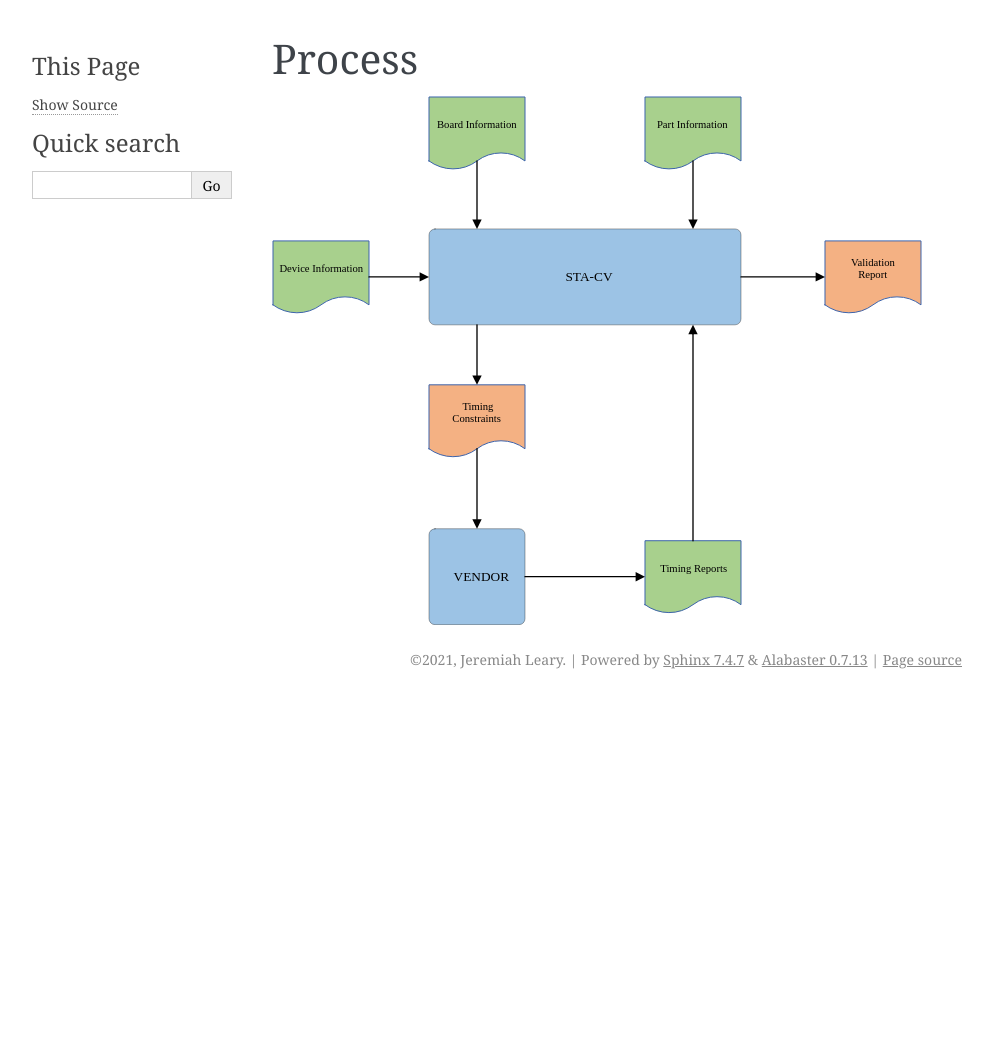
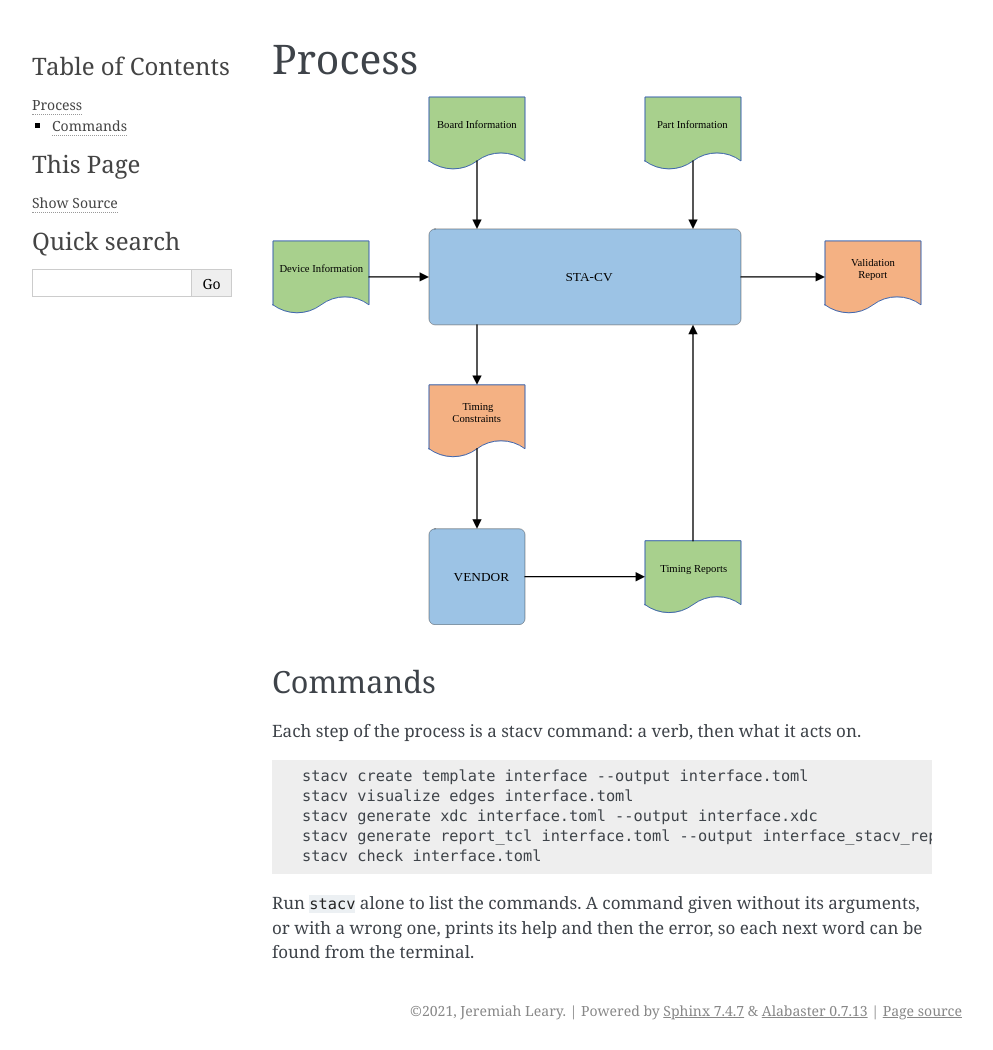
Before and after one commit to jeremiah-c-leary/sta-constraint-validator, a Sphinx documentation site: the page built from docs/source/process.rst, in a window 1280 px wide. Shown: the whole page, without its empty margins (148-1141 px from the left). Built offline with Sphinx 7.4.7, drawn with Linux system fonts in a browser that asks for light colours; before the commit the page ends 900 px from its top, so only the background shows below that.

Commit message:
Documenting the command help, and that only check needs the timing report variables.
Co-Authored-By: Claude Opus 5.5 <noreply@anthropic.com>

```diff
--- a/docs/source/generate.rst
+++ b/docs/source/generate.rst
@@ -218,7 +218,8 @@ Report paths
 ^^^^^^^^^^^^
 
 The script writes each report where ``stacv check`` looks for it.
-Environment variables are left for the timing tool to read when the script runs, so the script works in any terminal or CI job that sets them:
+Environment variables are left for the timing tool to read when the script runs, so the script works in any terminal or CI job that sets them.
+They do not need to be set where stacv runs, and a path that starts with one is written as it is:
 
 =============================================  ==================================================================
 ``timing_reports`` entry                       Path in the script
--- a/docs/source/interface.rst
+++ b/docs/source/interface.rst
@@ -11,6 +11,8 @@ It is the file every stacv command reads.
 Periods are in nanoseconds.
 Paths are relative to the interface file, and can use environment variables such as ``$PROJ_DIR``.
 An environment variable that is not set is an error (interface_config_004).
+The variables in ``timing_reports`` are needed only by ``stacv check``, which reads the reports.
+The other commands run without them.
 
 Top level
 ---------
--- a/docs/source/process.rst
+++ b/docs/source/process.rst
@@ -2,3 +2,20 @@ Process
 =======
 
 .. image:: img/process.svg
+
+
+Commands
+--------
+
+Each step of the process is a stacv command: a verb, then what it acts on.
+
+.. code-block:: text
+
+   stacv create template interface --output interface.toml
+   stacv visualize edges interface.toml
+   stacv generate xdc interface.toml --output interface.xdc
+   stacv generate report_tcl interface.toml --output interface_stacv_report.tcl
+   stacv check interface.toml
+
+Run ``stacv`` alone to list the commands.
+A command given without its arguments, or with a wrong one, prints its help and then the error, so each next word can be found from the terminal.
```
